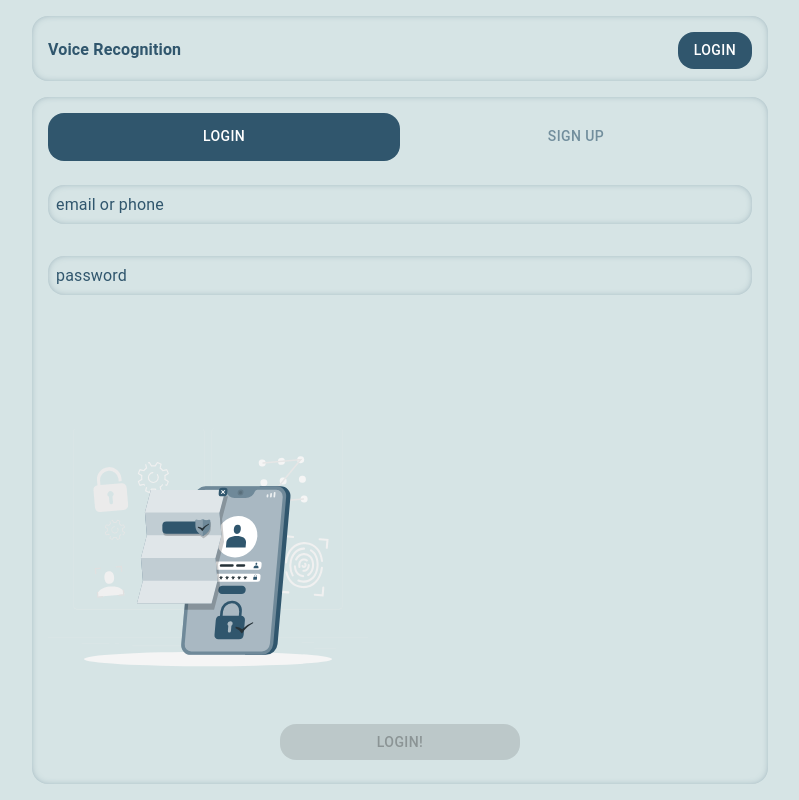
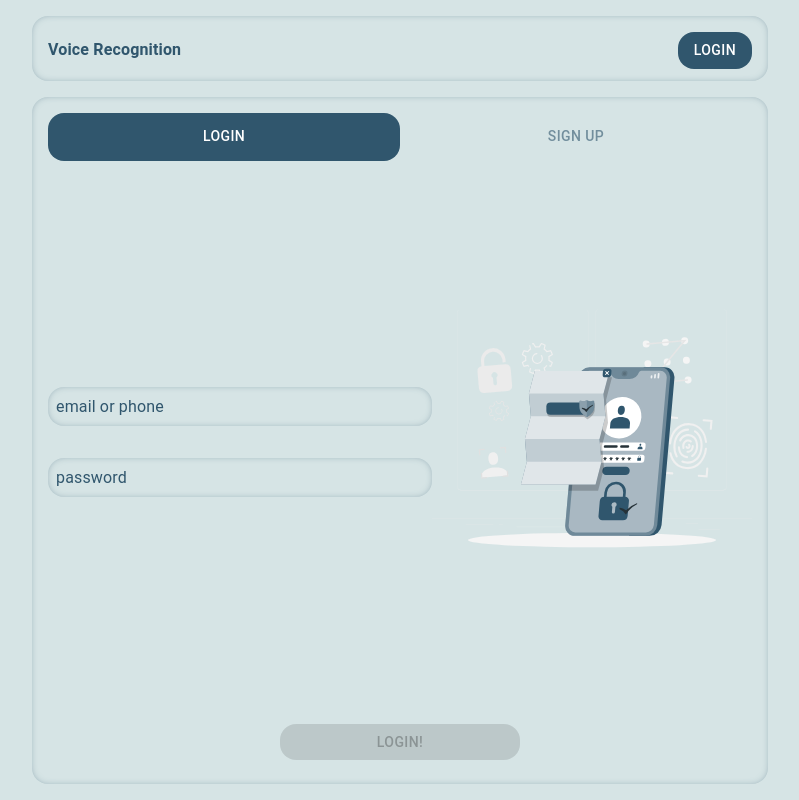
Before and after one commit to hodi14/SDC, a Next.js app: page /login in a window 1280 px wide. Shown: the whole page, without its empty margins (240-1039 px from the left). Built offline with nearby package versions, Linux system fonts and the light colour scheme.

Commit message:
fix: login forms style bug

```diff
--- a/pages/login/index.jsx
+++ b/pages/login/index.jsx
@@ -221,6 +221,7 @@ const Login = () => {
           sx={{
             flexDirection: "row",
             alignItems: "center",
+            flexWrap: "nowrap",
 
             "@media(max-width: 576px)": {
               flexDirection: "column-reverse !important",
@@ -302,6 +303,7 @@ const Login = () => {
           sx={{
             flexDirection: "row",
             alignItems: "center",
+            flexWrap: "nowrap",
 
             "@media(max-width: 576px)": {
               flexDirection: "column-reverse !important",
```
